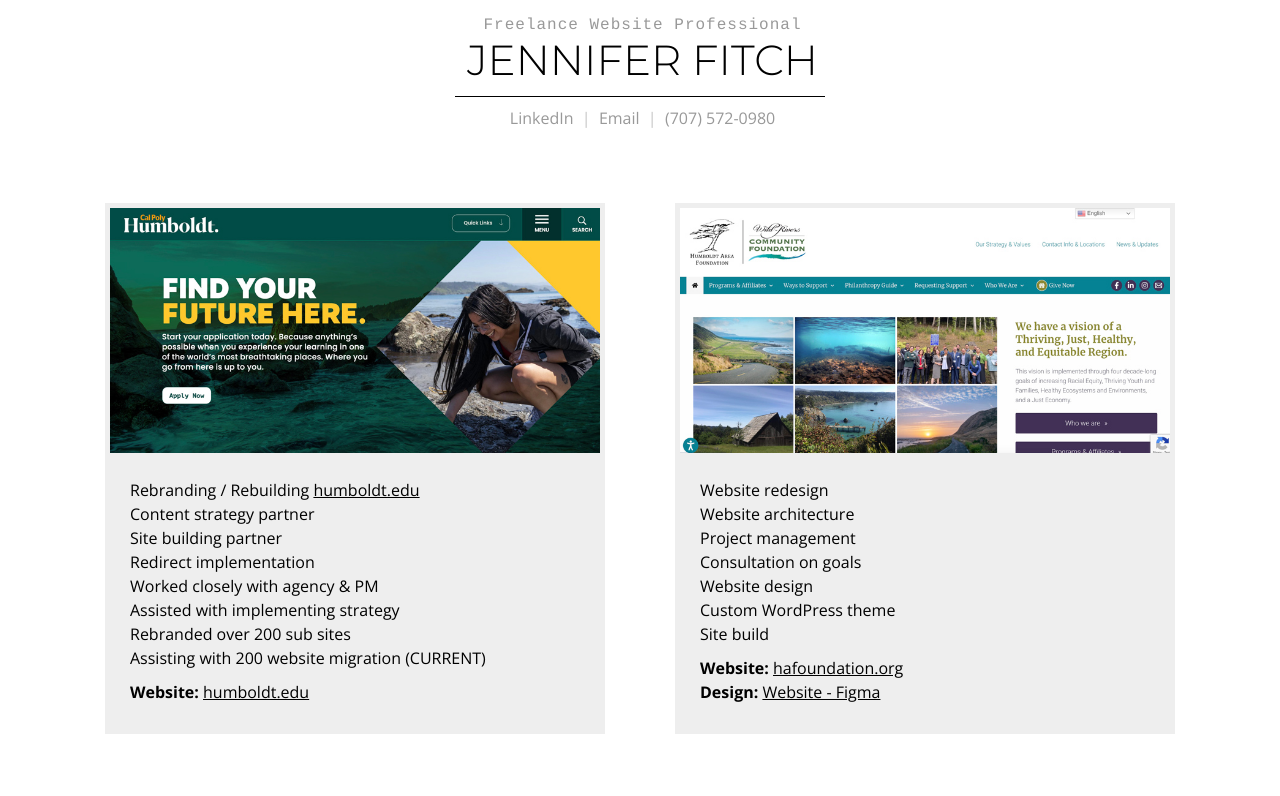
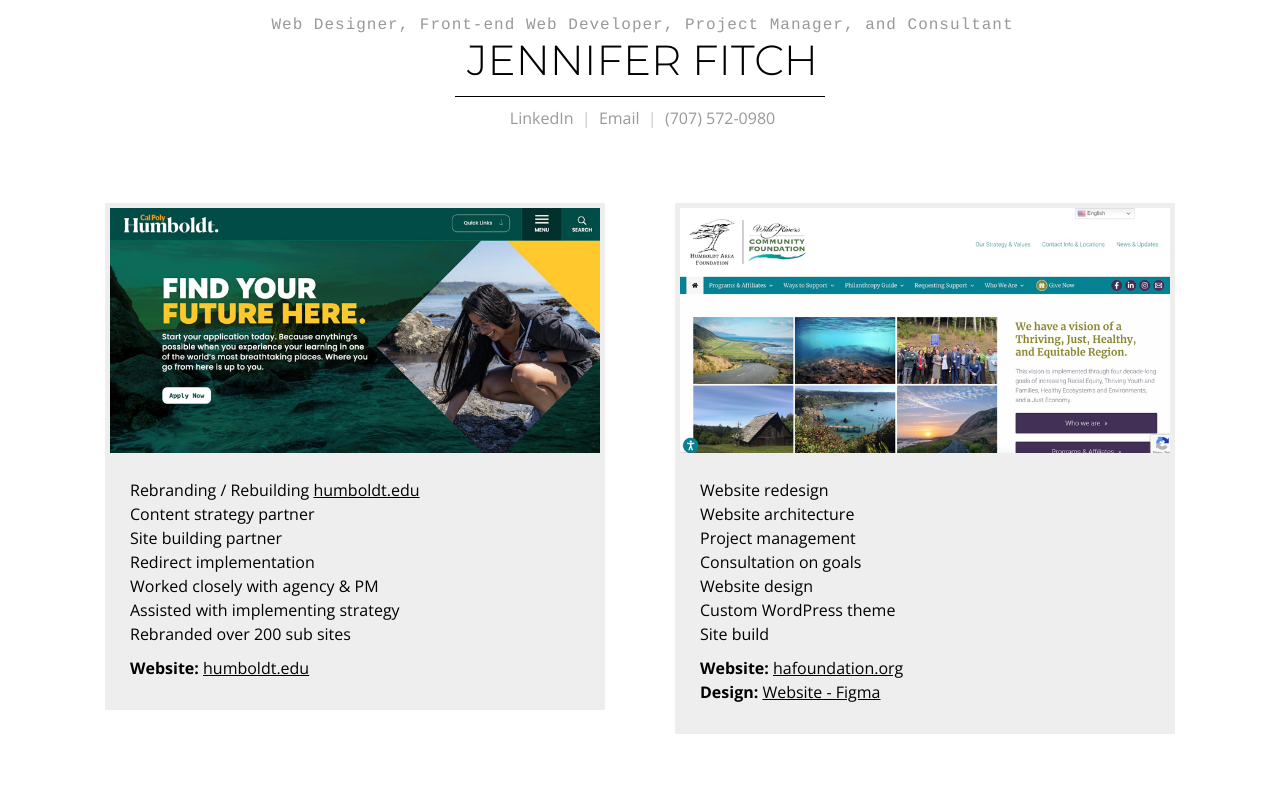
Before and after one commit to jen-fitch/next, a Next.js app: page / in a window 1280 px wide. Shown: the top 796 px of the page. Built offline with nearby package versions, Linux system fonts and the light colour scheme.

Commit message:
update tagline and css

```diff
--- a/pages/index.js
+++ b/pages/index.js
@@ -28,7 +28,7 @@
 
             <header className={`${Layout.logo_wrap}`}>
                 <div className={Page.logo}>
-                    <p>Freelance Website Professional</p>
+                    <p>Web Designer, Front-end Web Developer, Project Manager, and Consultant</p>
                     <h1>JENNIFER FITCH</h1>
 
                 </div>
@@ -74,8 +74,7 @@
                                 Redirect implementation<br/>
                                 Worked closely with agency & PM<br/>
                                 Assisted with implementing strategy<br/>
-                                Rebranded over 200 sub sites<br/>
-                                Assisting with 200 website migration (CURRENT)
+                                Rebranded over 200 sub sites
 
                             </p>
                             <p className={Cards.text}>
--- a/styles/Page.module.css
+++ b/styles/Page.module.css
@@ -3,7 +3,6 @@
   color: #999;
   margin: 0 auto;
   padding: 0 0 0 5px;
-  width: 350px;
   font-family: courier, monospace;
   text-align: center;
   letter-spacing: 1px;
```
